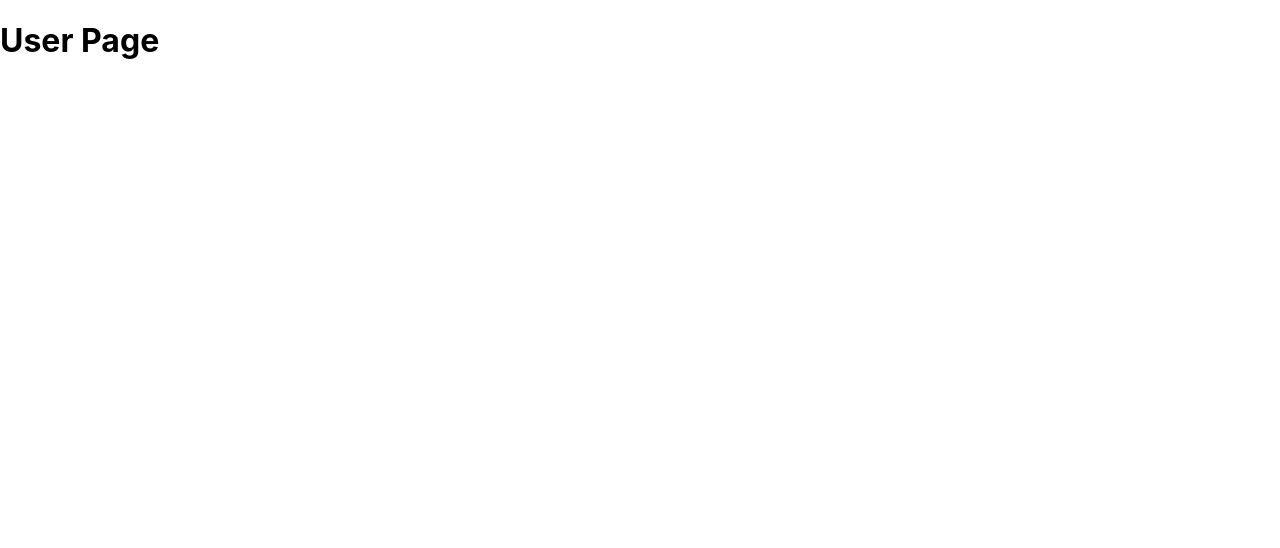
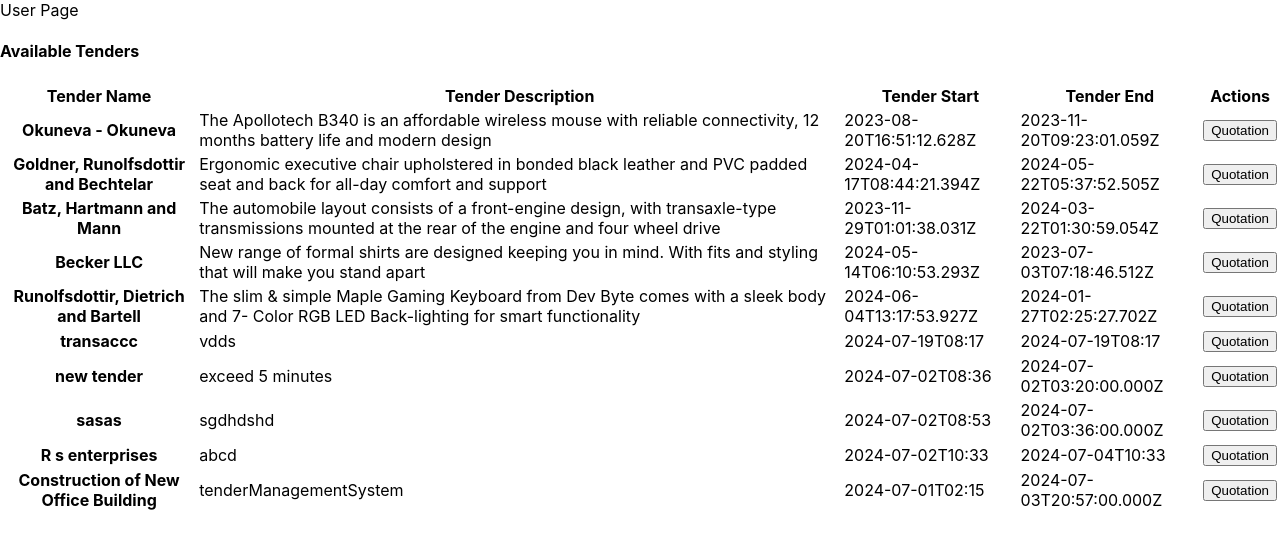
Before and after one commit to sudoarun/tender-management, a React (Create React App) app: page /user in a window 1280 px wide. Shown: the top 548 px of the page. Built offline with nearby package versions, Linux system fonts and the light colour scheme.

Commit message:
added functionalities in previousTender and QotationModal and Avaiable tender

```diff
--- /dev/null
+++ b/src/components/Modals/QotationModal.jsx
@@ -0,0 +1,67 @@
+import React, { useEffect, useState } from "react";
+import { Modal } from "antd";
+const QotationModal = ({ isModalOpen, setIsModalOpen, tenderData }) => {
+  const [state, setState] = useState({
+    companyName: "",
+    bidCost: "",
+    bidTime: "",
+  });
+  const handleValues = (e) => {
+    const { name, value } = e.target;
+    setState((prevState) => ({ ...prevState, [name]: value }));
+  };
+  const onFormSubmit = (e) => {
+    e.preventDefault();
+    console.log(state);
+  };
+  useEffect(() => {
+    if (isModalOpen) {
+      setState((prevState) => ({
+        ...prevState,
+        companyName: tenderData.tenderName,
+      }));
+    }
+  }, [isModalOpen, tenderData]);
+  const handleCancel = () => {
+    setIsModalOpen(false);
+  };
+  return (
+    <>
+      <Modal
+        title="Basic Modal"
+        open={isModalOpen}
+        onCancel={handleCancel}
+        footer={null}
+      >
+        <form onSubmit={onFormSubmit}>
+          <input
+            className="form-control mb-2"
+            type="text"
+            placeholder="Company Name"
+            value={state.companyName}
+            onChange={handleValues}
+            name="companyName"
+          />
+          <input
+            className="form-control mb-2"
+            type="text"
+            placeholder="Bid Costs"
+            value={state.bidCost}
+            onChange={handleValues}
+            name="bidCost"
+          />
+          <input
+            className="form-control mb-2"
+            type="datetime-local"
+            placeholder="Bid Time"
+            value={state.bidTime}
+            onChange={handleValues}
+            name="bidTime"
+          />
+          <button>Submit</button>
+        </form>
+      </Modal>
+    </>
+  );
+};
+export default QotationModal;
--- /dev/null
+++ b/src/components/admin/PreviousTender.jsx
@@ -0,0 +1,30 @@
+import React from "react";
+
+const PreviousTender = ({ tableData }) => {
+  return (
+    <table className="table table-striped">
+      <thead>
+        <tr>
+          <th scope="col">Tender Name</th>
+          <th scope="col">Tender Description</th>
+          <th scope="col">Tender Start</th>
+          <th scope="col">Tender End</th>
+          <th scope="col">Buffer Time</th>
+        </tr>
+      </thead>
+      <tbody>
+        {tableData?.map((el, index) => (
+          <tr key={index}>
+            <th scope="row">{el.tenderName}</th>
+            <td>{el.tenderDesc}</td>
+            <td>{el.tenderStart}</td>
+            <td>{el.tenderEnd}</td>
+            <td>{el.tenderBuffer}</td>
+          </tr>
+        ))}
+      </tbody>
+    </table>
+  );
+};
+
+export default PreviousTender;
--- /dev/null
+++ b/src/components/user/AvailableTenders.jsx
@@ -0,0 +1,40 @@
+import React from "react";
+
+const AvailableTenders = ({ tableData, setBuyModal, setTenderData }) => {
+  return (
+    <table className="table table-striped">
+      <thead>
+        <tr>
+          <th scope="col">Tender Name</th>
+          <th scope="col">Tender Description</th>
+          <th scope="col">Tender Start</th>
+          <th scope="col">Tender End</th>
+          <th scope="col">Actions</th>
+        </tr>
+      </thead>
+      <tbody>
+        {tableData?.map((el, index) => (
+          <tr key={index}>
+            <th scope="row">{el.tenderName}</th>
+            <td>{el.tenderDesc}</td>
+            <td>{el.tenderStart}</td>
+            <td>{el.tenderEnd}</td>
+            <td>
+              <button
+                className="btn btn-danger"
+                onClick={() => {
+                  setBuyModal(true);
+                  setTenderData(el);
+                }}
+              >
+                Quotation
+              </button>
+            </td>
+          </tr>
+        ))}
+      </tbody>
+    </table>
+  );
+};
+
+export default AvailableTenders;
--- a/src/pages/admin.js
+++ b/src/pages/admin.js
@@ -1,5 +1,7 @@
 import React from "react";
 import CreateTender from "../components/admin/CreateTender";
+import PreviousTender from "../components/admin/PreviousTender";
+import { arrayData } from "../utils";
 
 const Admin = () => {
   return (
@@ -17,6 +19,14 @@ const Admin = () => {
           </div>
         </div>
       </section>
+      <section>
+        <div className="container">
+          <h4 className="text-center">Previous Tenders</h4>
+          <div className="mt-4">
+            <PreviousTender tableData={arrayData} />
+          </div>
+        </div>
+      </section>
     </div>
   );
 };
--- a/src/pages/user.js
+++ b/src/pages/user.js
@@ -1,9 +1,31 @@
-import React from "react";
+import React, { useState } from "react";
+import AvailableTenders from "../components/user/AvailableTenders";
+import { arrayData } from "../utils";
+import QotationModal from "../components/Modals/QotationModal";
 
 const User = () => {
+  const [isModalOpen, setIsModalOpen] = useState(false);
+  const [tenderData, setTenderData] = useState({});
   return (
     <div>
-      <h1>User Page</h1>
+      <div className="bg-black text-center">
+        <span className="text-white">User Page</span>
+      </div>
+      <h4 className="mt-4 text-center">Available Tenders</h4>
+      <section>
+        <div className="container">
+          <AvailableTenders
+            tableData={arrayData}
+            setBuyModal={setIsModalOpen}
+            setTenderData={setTenderData}
+          />
+        </div>
+        <QotationModal
+          isModalOpen={isModalOpen}
+          setIsModalOpen={setIsModalOpen}
+          tenderData={tenderData}
+        />
+      </section>
     </div>
   );
 };
--- /dev/null
+++ b/src/utils.js
@@ -0,0 +1,97 @@
+export const arrayData = [
+  {
+    tenderName: "Okuneva - Okuneva",
+    tenderDesc:
+      "The Apollotech B340 is an affordable wireless mouse with reliable connectivity, 12 months battery life and modern design",
+    tenderStart: "2023-08-20T16:51:12.628Z",
+    tenderEnd: "2023-11-20T09:23:01.059Z",
+    tenderBuffer: 49,
+    createdAt: "2019-06-12T13:32:56.645Z",
+    id: "1",
+  },
+  {
+    tenderName: "Goldner, Runolfsdottir and Bechtelar",
+    tenderDesc:
+      "Ergonomic executive chair upholstered in bonded black leather and PVC padded seat and back for all-day comfort and support",
+    tenderStart: "2024-04-17T08:44:21.394Z",
+    tenderEnd: "2024-05-22T05:37:52.505Z",
+    tenderBuffer: 38,
+    createdAt: "2041-08-16T10:50:12.256Z",
+    id: "2",
+  },
+  {
+    tenderName: "Batz, Hartmann and Mann",
+    tenderDesc:
+      "The automobile layout consists of a front-engine design, with transaxle-type transmissions mounted at the rear of the engine and four wheel drive",
+    tenderStart: "2023-11-29T01:01:38.031Z",
+    tenderEnd: "2024-03-22T01:30:59.054Z",
+    tenderBuffer: 86,
+    createdAt: "2022-07-06T08:31:59.146Z",
+    id: "3",
+  },
+  {
+    tenderName: "Becker LLC",
+    tenderDesc:
+      "New range of formal shirts are designed keeping you in mind. With fits and styling that will make you stand apart",
+    tenderStart: "2024-05-14T06:10:53.293Z",
+    tenderEnd: "2023-07-03T07:18:46.512Z",
+    tenderBuffer: 6,
+    createdAt: "2027-09-09T02:10:14.193Z",
+    id: "4",
+  },
+  {
+    tenderName: "Runolfsdottir, Dietrich and Bartell",
+    tenderDesc:
+      "The slim & simple Maple Gaming Keyboard from Dev Byte comes with a sleek body and 7- Color RGB LED Back-lighting for smart functionality",
+    tenderStart: "2024-06-04T13:17:53.927Z",
+    tenderEnd: "2024-01-27T02:25:27.702Z",
+    tenderBuffer: 21,
+    createdAt: "1995-09-11T12:06:28.203Z",
+    id: "5",
+  },
+  {
+    tenderName: "transaccc",
+    tenderDesc: "vdds",
+    tenderStart: "2024-07-19T08:17",
+    tenderEnd: "2024-07-19T08:17",
+    tenderBuffer: "6",
+    createdAt: "2097-04-20T02:56:00.898Z",
+    id: "6",
+  },
+  {
+    tenderName: "new tender",
+    tenderDesc: "exceed 5 minutes",
+    tenderStart: "2024-07-02T08:36",
+    tenderEnd: "2024-07-02T03:20:00.000Z",
+    tenderBuffer: "10",
+    createdAt: "2004-09-11T13:54:21.091Z",
+    id: "7",
+  },
+  {
+    tenderName: "sasas",
+    tenderDesc: "sgdhdshd",
+    tenderStart: "2024-07-02T08:53",
+    tenderEnd: "2024-07-02T03:36:00.000Z",
+    tenderBuffer: "10",
+    createdAt: "2044-05-18T14:02:59.788Z",
+    id: "8",
+  },
+  {
+    tenderName: "R s enterprises",
+    tenderDesc: "abcd",
+    tenderStart: "2024-07-02T10:33",
+    tenderEnd: "2024-07-04T10:33",
+    tenderBuffer: "10",
+    createdAt: "2049-06-21T15:31:35.157Z",
+    id: "9",
+  },
+  {
+    tenderName: "Construction of New Office Building",
+    tenderDesc: "tenderManagementSystem",
+    tenderStart: "2024-07-01T02:15",
+    tenderEnd: "2024-07-03T20:57:00.000Z",
+    tenderBuffer: "1",
+    createdAt: "2004-06-05T10:43:54.586Z",
+    id: "10",
+  },
+];
```
